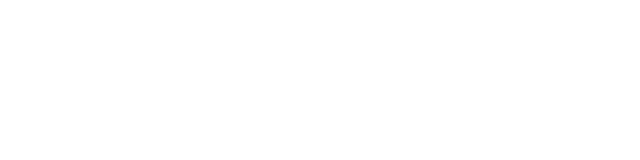
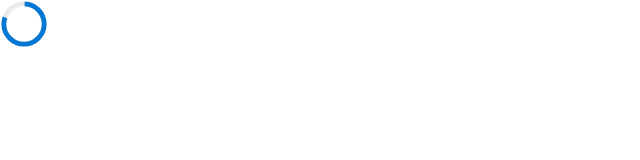
Before and after one commit to sahil-raj/Trash-Hub, a React (Vite) app: page / in a window 1280 px wide. Shown: the top 160 px of the page, without its empty margins (0-640 px from the left). Built offline with nearby package versions, Linux system fonts and the light colour scheme.

Commit message:
chakra setup

```diff
--- a/src/App.jsx
+++ b/src/App.jsx
@@ -1,5 +1,11 @@
+import { CircularProgress, CircularProgressLabel } from "@chakra-ui/react";
+
 function App() {
-  return <></>;
+  return (
+    <>
+      <CircularProgress value={80} />
+    </>
+  );
 }
 
 export default App;
--- a/src/main.jsx
+++ b/src/main.jsx
@@ -1,10 +1,14 @@
-import { StrictMode } from "react";
-import { createRoot } from "react-dom/client";
-import App from "./App.jsx";
+import * as React from "react";
+import { ChakraProvider } from "@chakra-ui/react";
+import * as ReactDOM from "react-dom/client";
+import App from "./App";
 import "./index.css";
 
-createRoot(document.getElementById("root")).render(
-  <StrictMode>
-    <App />
-  </StrictMode>
+const rootElement = document.getElementById("root");
+ReactDOM.createRoot(rootElement).render(
+  <React.StrictMode>
+    <ChakraProvider>
+      <App />
+    </ChakraProvider>
+  </React.StrictMode>
 );
```
